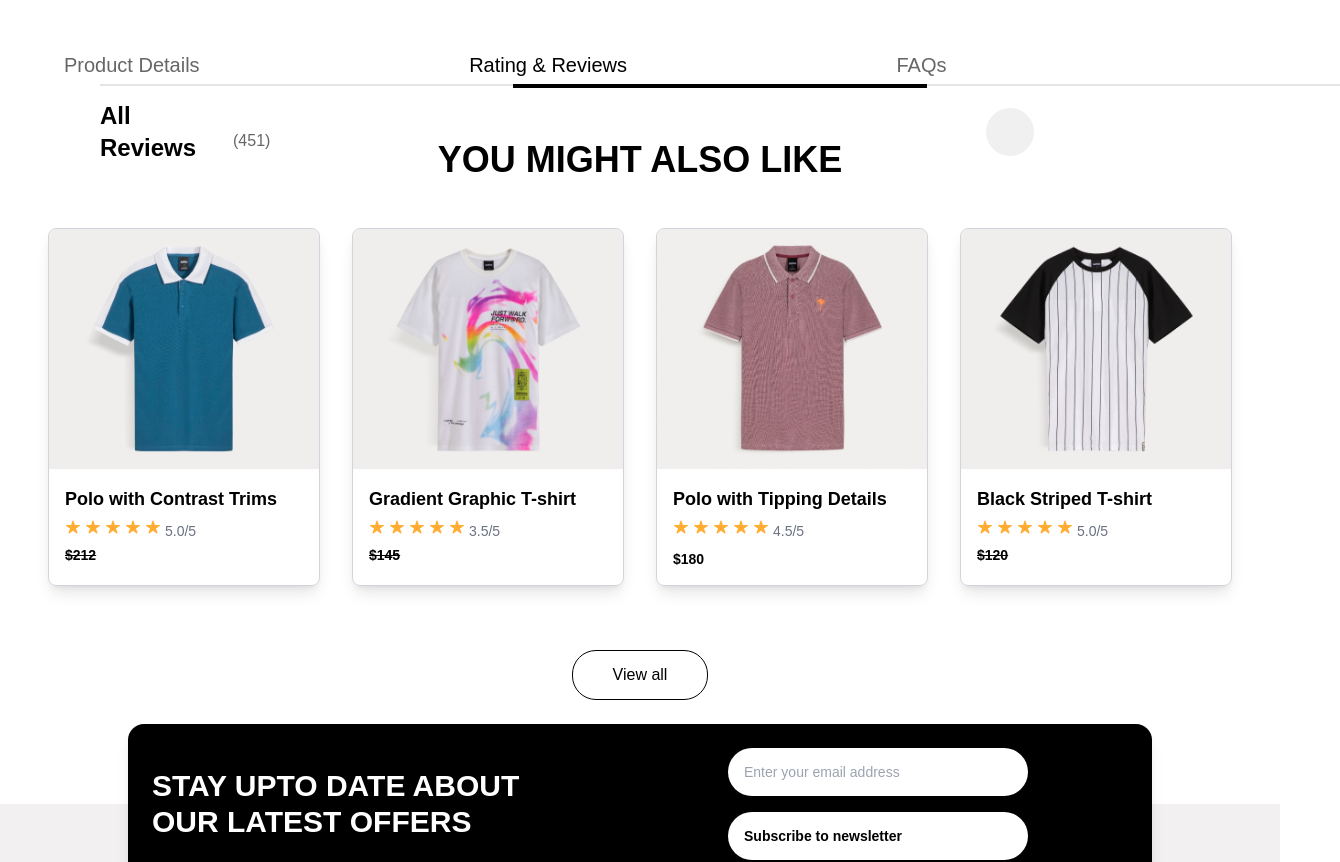
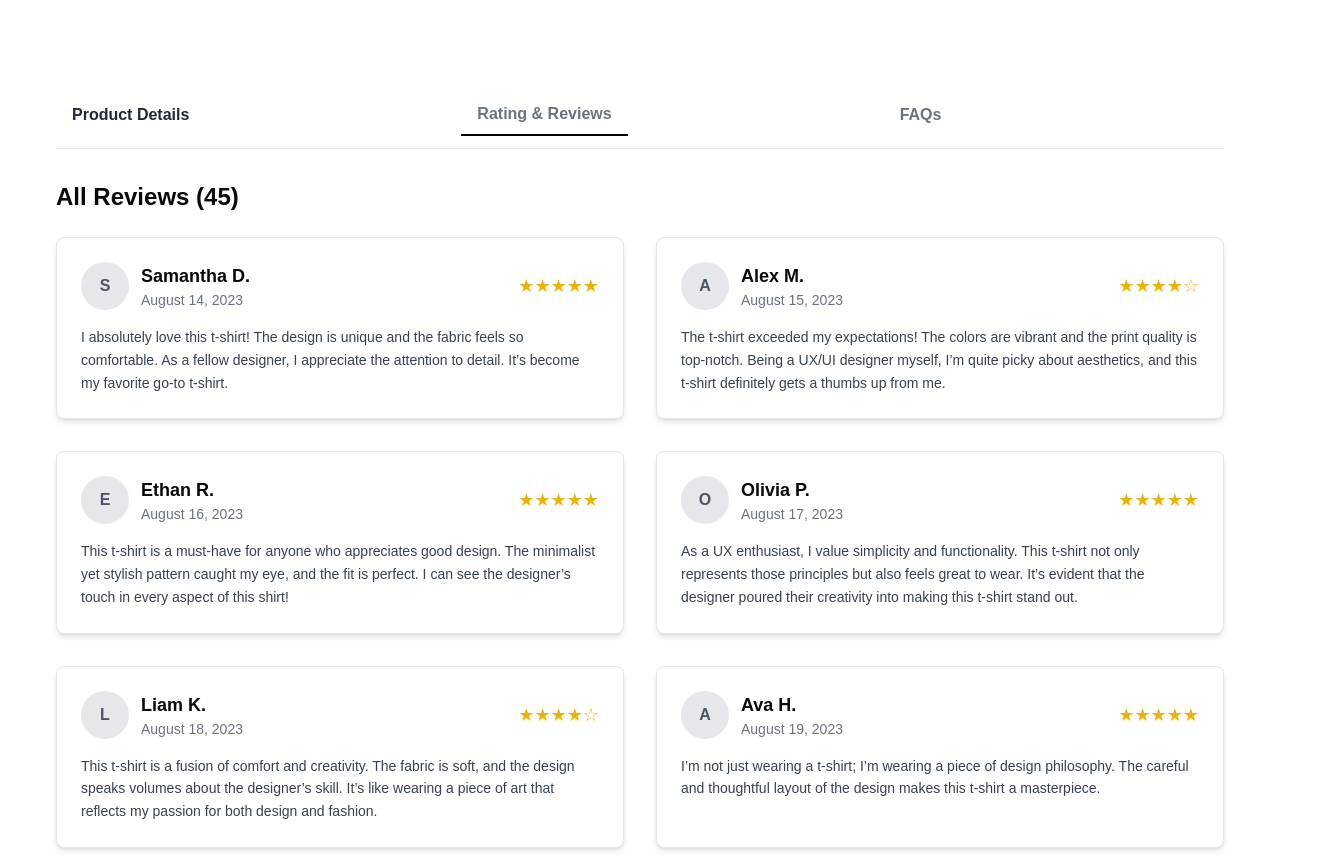
Before and after one commit to Amnaali1234/e-commerce-website, a Next.js app: page /Shop in a window 1280 px wide. Shown: the part 780-1642 px from the top of the page, 1340 px wide, since content can reach past the window. Built offline with nearby package versions, Linux system fonts and the light colour scheme.

Commit message:
updated files

```diff
--- a/app/Shop/components/Review.tsx
+++ b/app/Shop/components/Review.tsx
@@ -1,41 +1,115 @@
-import Image from "next/image";
-export default function Review() {
+import React from "react";
+
+const ProductPage = () => {
+  const reviews = [
+    {
+      id: 1,
+      name: "Samantha D.",
+      review:
+        "I absolutely love this t-shirt! The design is unique and the fabric feels so comfortable. As a fellow designer, I appreciate the attention to detail. It’s become my favorite go-to t-shirt.",
+      date: "August 14, 2023",
+      rating: 5,
+    },
+    {
+      id: 2,
+      name: "Alex M.",
+      review:
+        "The t-shirt exceeded my expectations! The colors are vibrant and the print quality is top-notch. Being a UX/UI designer myself, I’m quite picky about aesthetics, and this t-shirt definitely gets a thumbs up from me.",
+      date: "August 15, 2023",
+      rating: 4,
+    },
+    {
+      id: 3,
+      name: "Ethan R.",
+      review:
+        "This t-shirt is a must-have for anyone who appreciates good design. The minimalist yet stylish pattern caught my eye, and the fit is perfect. I can see the designer’s touch in every aspect of this shirt!",
+      date: "August 16, 2023",
+      rating: 5,
+    },
+    {
+      id: 4,
+      name: "Olivia P.",
+      review:
+        "As a UX enthusiast, I value simplicity and functionality. This t-shirt not only represents those principles but also feels great to wear. It’s evident that the designer poured their creativity into making this t-shirt stand out.",
+      date: "August 17, 2023",
+      rating: 5,
+    },
+    {
+      id: 5,
+      name: "Liam K.",
+      review:
+        "This t-shirt is a fusion of comfort and creativity. The fabric is soft, and the design speaks volumes about the designer’s skill. It’s like wearing a piece of art that reflects my passion for both design and fashion.",
+      date: "August 18, 2023",
+      rating: 4,
+    },
+    {
+      id: 6,
+      name: "Ava H.",
+      review:
+        "I’m not just wearing a t-shirt; I’m wearing a piece of design philosophy. The careful and thoughtful layout of the design makes this t-shirt a masterpiece.",
+      date: "August 19, 2023",
+      rating: 5,
+    },
+  ];
+
   return (
-    <main className="flex justify-between items-center w-full max-w-screen px-8 top-[826px] left-0">
-      {/* Product Details */}
-      <div className="font-satoshi font-normal text-[20px] leading-[22px] text-black/60">
-        Product Details
+    <div className="max-w-7xl mx-auto px-6 py-10">
+      {/* Tabs Section */}
+      <div className="flex items-center space-x-64 border-b border-gray-200 pb-3 mb-8">
+        <button className="px-4 py-2 font-semibold text-gray-800 ">
+          Product Details
+        </button>
+        <button className="px-4 py-2 font-semibold text-gray-500 hover:text-gray-700 border-b-2 border-black">
+          Rating & Reviews
+        </button>
+        <button className="px-4 py-2 font-semibold text-gray-500 hover:text-gray-700">
+          FAQs
+        </button>
       </div>
 
-      {/* Rating & Reviews */}
-      <div className="font-satoshi font-medium text-[20px] leading-[22px] text-center text-black">
-        Rating & Reviews
-      </div>
+      {/* Review Section */}
+      <div>
+        <h2 className="text-2xl font-bold mb-6">All Reviews (45)</h2>
+        <div className="grid grid-cols-1 md:grid-cols-2 gap-8">
+          {reviews.map((review) => (
+            <div
+              key={review.id}
+              className="bg-white border border-gray-200 rounded-lg p-6 shadow-md"
+            >
+              <div className="flex items-center justify-between mb-4">
+                <div className="flex items-center space-x-3">
+                  <div className="w-12 h-12 bg-gray-200 rounded-full flex items-center justify-center font-bold text-gray-600">
+                    {review.name.charAt(0)}
+                  </div>
+                  <div>
+                    <h4 className="font-semibold text-lg">{review.name}</h4>
+                    <p className="text-sm text-gray-500">{review.date}</p>
+                  </div>
+                </div>
+                <div className="text-yellow-500 text-lg">
+                  {"★".repeat(review.rating)}
+                  {"☆".repeat(5 - review.rating)}
+                </div>
+              </div>
+              <p className="text-gray-700 text-sm leading-relaxed">
+                {review.review}
+              </p>
+            </div>
+          ))}
+        </div>
 
-      {/* FAQs */}
-      <div className="font-satoshi font-normal text-[20px] leading-[22px] text-black/60 text-right">
-        FAQs
-      </div>
-      <div className="absolute w-[1240px] h-0 left-[100px] top-[864px] border border-[rgba(0,0,0,0.1)]"></div>
-      <div className="absolute w-[414px] h-0 left-[513px] top-[864px] border-2 border-black"></div>
-      <div className="flex flex-row justify-between ">
-        <div className="absolute w-[125px] h-[32px] left-[100px] top-[896px] font-satoshi font-bold text-[24px] leading-[32px] flex items-center text-black">
-          All Reviews
-        </div>
-        <div className="absolute w-[33px] h-[11px] left-[233px] top-[910px] font-satoshi font-normal text-[16px] leading-[22px] text-black/60">
-          (451)
+        {/* Load More Button */}
+        <div className="text-center mt-8">
+          <button className="mt-8 px-10 py-3 bg-white text-black rounded-3xl border border-black hover:bg-gray-200">
+            load more reviews
+          </button>
         </div>
       </div>
-      <div className="flex flex-row items-start p-0 gap-[10px] absolute w-[354px] h-[48px] left-[986px] top-[888px]">
-        <div className="flex flex-row justify-between items-center p-[16px_20px] gap-[12px] w-[48px] h-[48px] bg-[#F0F0F0] rounded-[62px] flex-none order-0 flex-grow-0">
-          <div className="m-auto w-[24px] h-[24px] flex-none order-0 flex-grow-0">
-            <div className="absolute left-[7.81%] right-[7.81%] top-[10.94%] bottom-[10.94%]"></div>
-          </div>
-        </div>
-      </div>
-    </main>
+    </div>
   );
-}
+};
+
+export default ProductPage;
 
 // import { IoIosStar } from "react-icons/io";
 
```
Also changed, not shown: app/Shop/page.tsx (+1 -11 lines).
